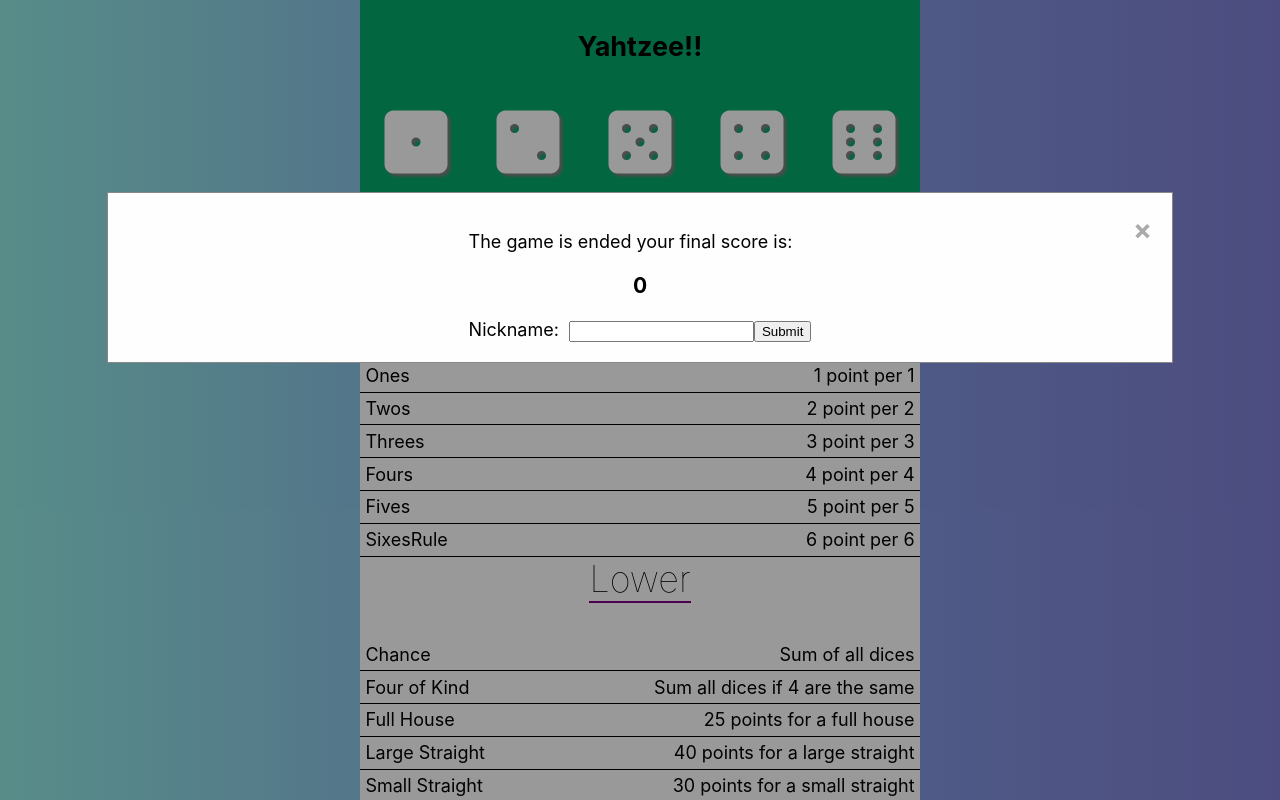
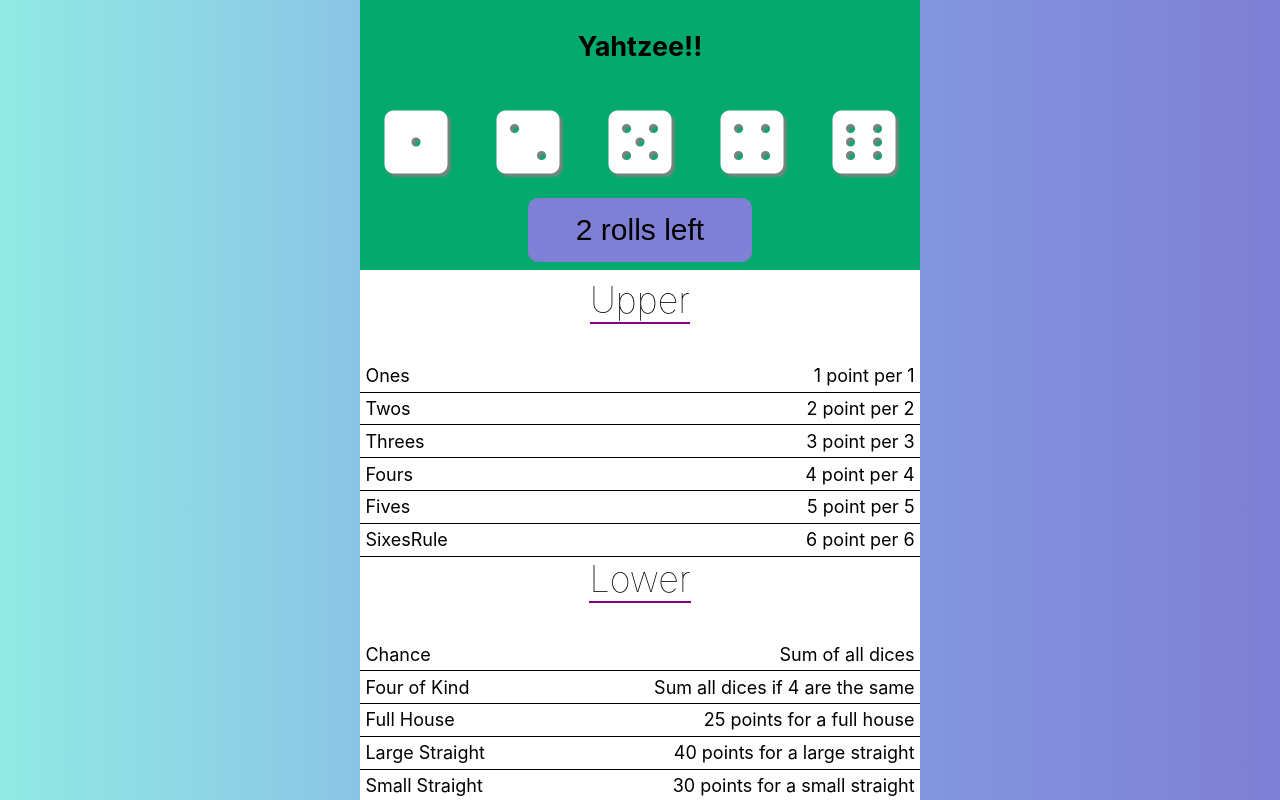
Before and after one commit to Floury-Fabio/Yahtzee, a React (Create React App) app: page / in a window 1280 px wide. Shown: the top 800 px of the page. Built offline with nearby package versions, Linux system fonts and the light colour scheme.

Commit message:
fixup! add save score in Endgame modal

```diff
--- a/src/components/EndGameModal.jsx
+++ b/src/components/EndGameModal.jsx
@@ -49,7 +49,7 @@
             Nickname:
             <input className="EndGameModal-input-nickname" type="text" id="nickname" onChange={handleChange} value={nickname} />
           </label>
-          <input type="submit" value="Submit" />
+          <input className="EndGameModal-submit" type="submit" value="Submit" />
         </form>
       </div>
     </div>
--- a/src/components/Yahtzee.jsx
+++ b/src/components/Yahtzee.jsx
@@ -13,7 +13,7 @@
   const [rollsCount, setRollsCount] = useState(2);
   const [scores, setScores] = useState({});
   const [rolling, setRolling] = useState(false);
-  const [displayed, setDisplayed] = useState(true);
+  const [endGameModaldisplayed, setEndGameModalDisplayed] = useState(false);
 
   const initDiceList = () => {
     const list = new Array(5).fill(1);
@@ -61,7 +61,7 @@
 
   useEffect(() => {
     if (Object.keys(scores).length === upperRules.length + lowerRules.length) {
-      setDisplayed(true);
+      setEndGameModalDisplayed(true);
     }
   }, [scores]);
 
@@ -81,7 +81,11 @@
           {`Total Score: ${score}`}
         </h2>
       </div>
-      <EndGameModal displayed={displayed} score={score} setDisplayed={setDisplayed} />
+      <EndGameModal
+        displayed={endGameModaldisplayed}
+        score={score}
+        setDisplayed={setEndGameModalDisplayed}
+      />
     </div>
   );
 };
--- a/src/styles/EndGameModal.css
+++ b/src/styles/EndGameModal.css
@@ -34,6 +34,17 @@
   margin-left: 10px;
 }
 
+.EndGameModal-submit {
+  display: block;
+  margin: auto;
+  margin-top: 18px;
+  border-radius: 40px;
+  padding: 10px;
+  font-size: 20px;
+  background: #7f7fd5;
+  border-width: 0px;
+}
+
 .EndGameModal-close:hover,
 .EndGameModal-close:focus {
   color: black;
```
